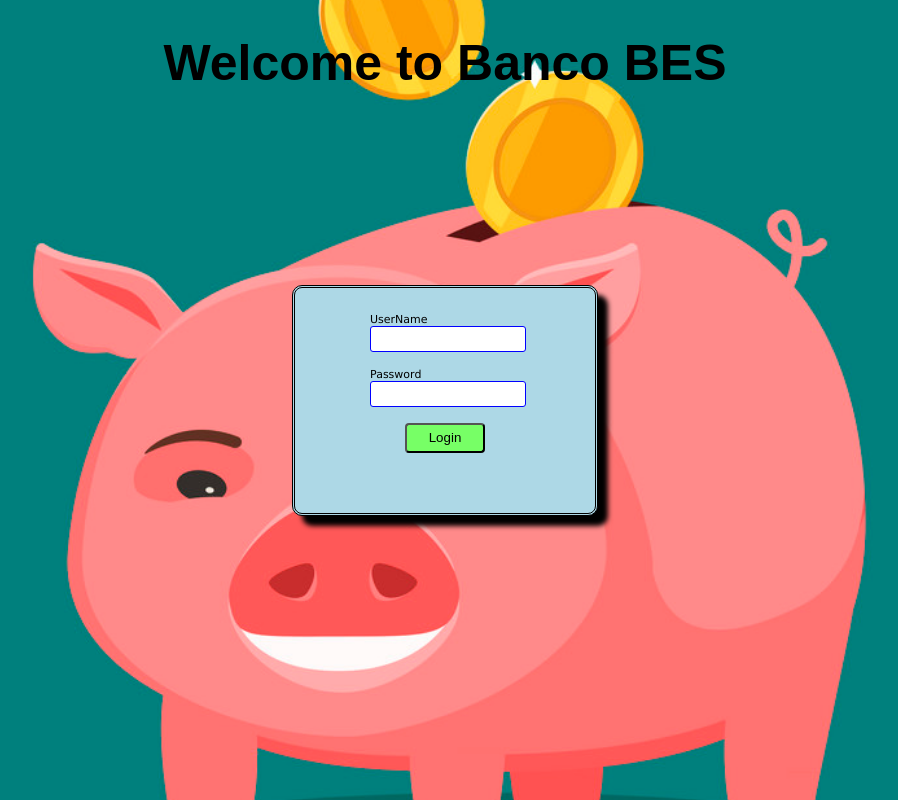
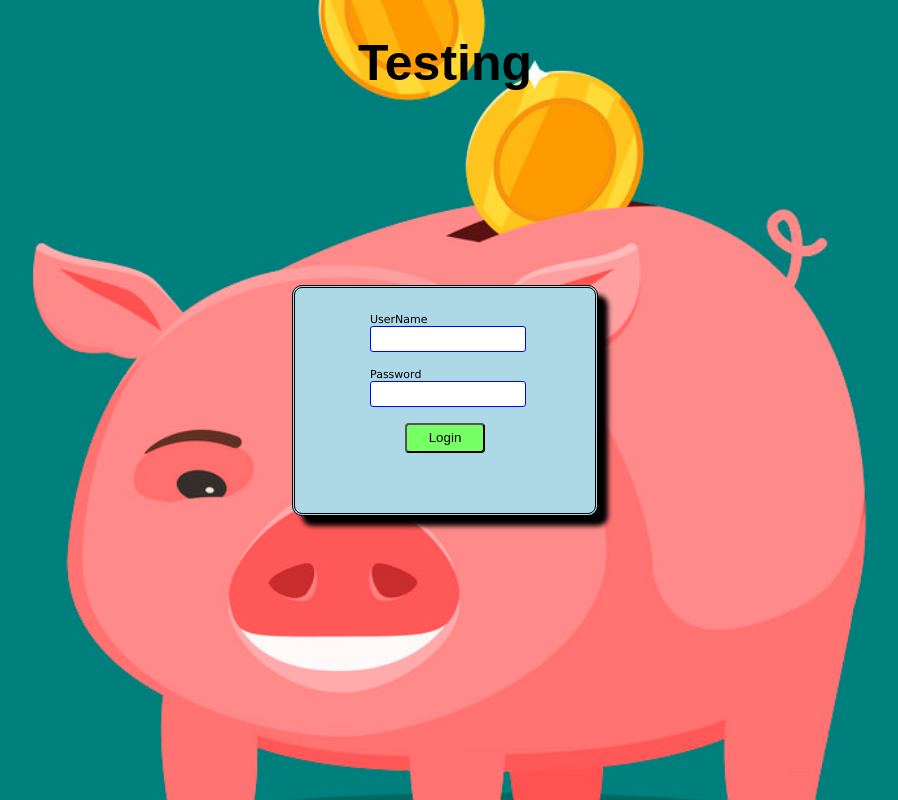
Before and after one commit to droneipcb/otario_app_node, a website: page public/index.html in a window 1280 px wide. Shown: the whole page, without its empty margins (195-1093 px from the left). Drawn offline with Linux system fonts and the light colour scheme.

Commit message:
Update index.html

```diff
--- a/public/index.html
+++ b/public/index.html
@@ -31,7 +31,7 @@ $(document).ready(function() {
 
 </script>
 
-<h1>Welcome to Banco BES</h1>
+<h1>Testing</h1>
 
 
 <div id="auth" class="auth_div">
```
